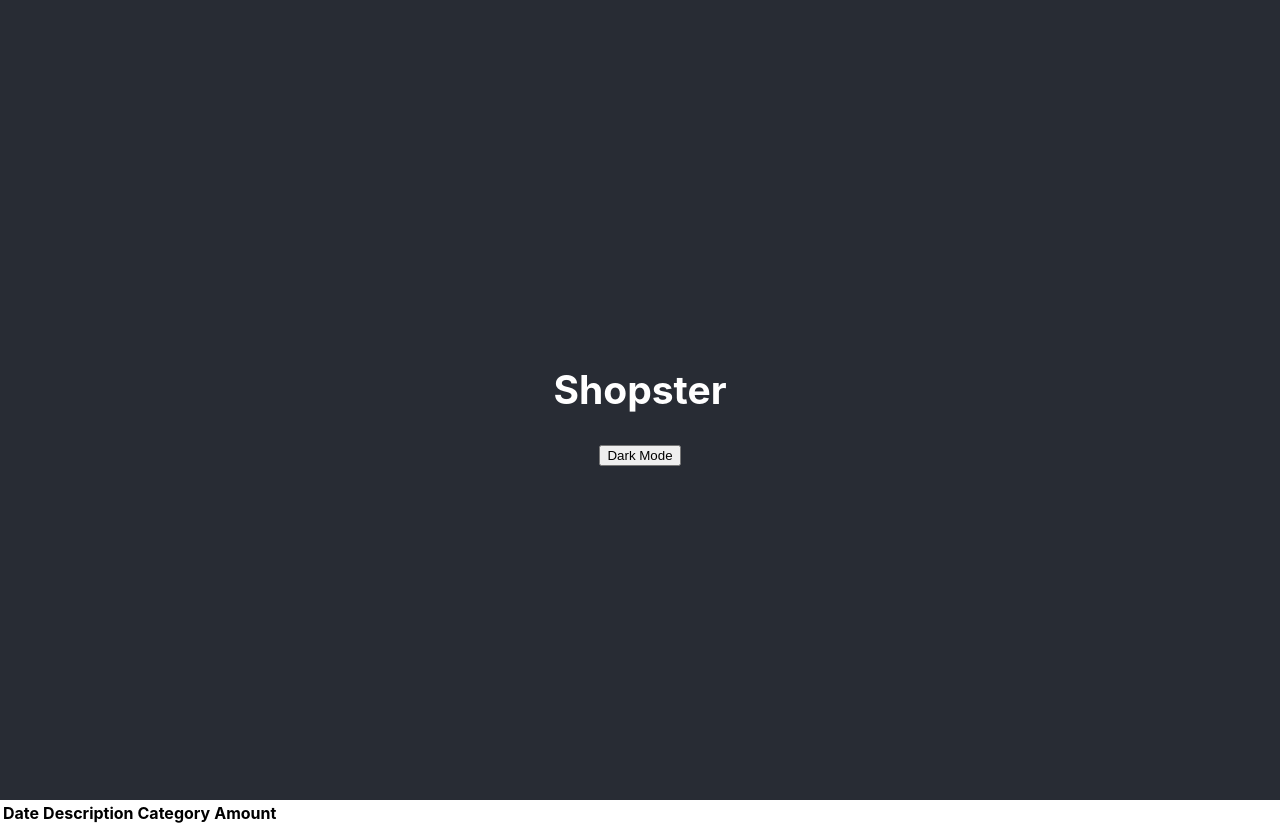
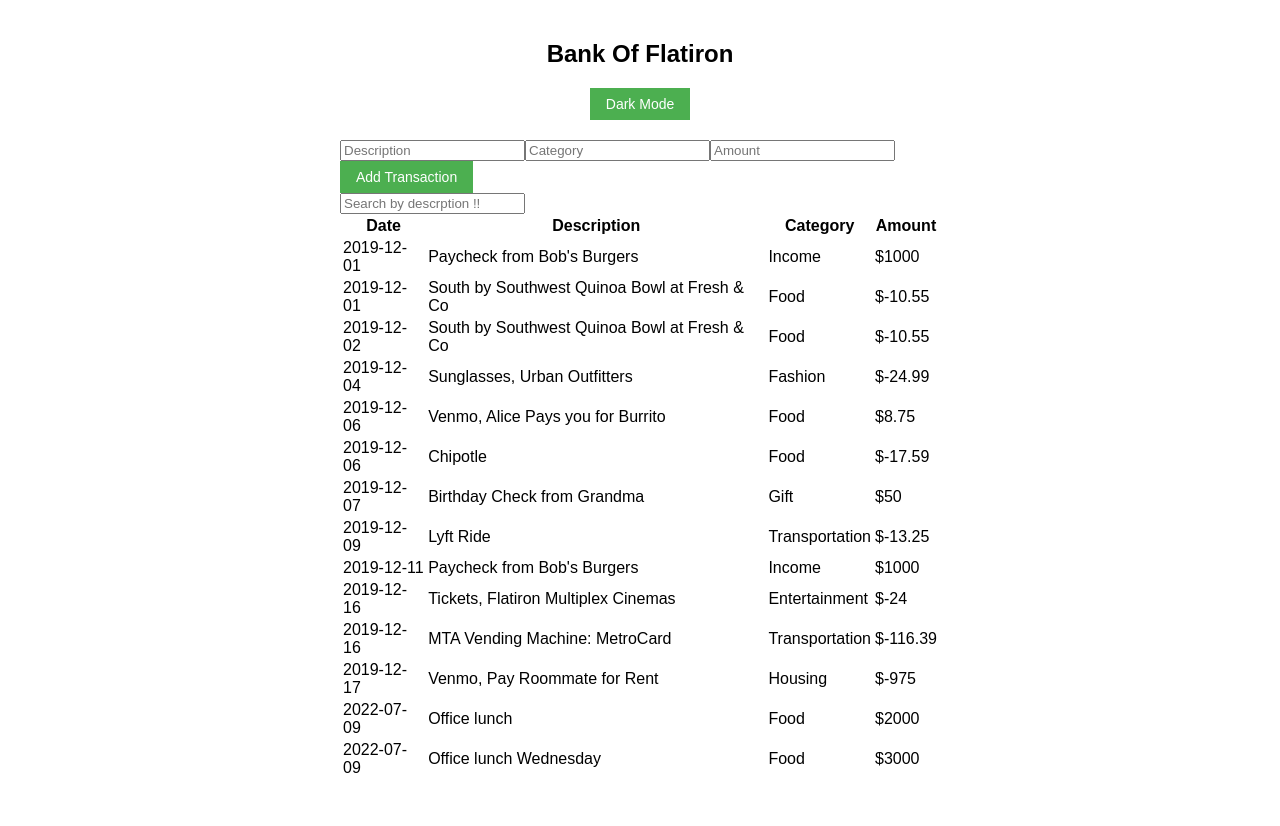
Before and after one commit to MeshackPatrick/reactApp, a React (Create React App) app: page / in a window 1280 px wide. After the commit the page ends 800 px from the top, so only its background shows below. Built offline with nearby package versions, Linux system fonts and the light colour scheme; data requests are answered from the project's data file.

Commit message:
complete search,transaction and trasactionform fetchting data from db

```diff
--- a/package.json
+++ b/package.json
@@ -6,6 +6,7 @@
     "@testing-library/jest-dom": "^5.17.0",
     "@testing-library/react": "^13.4.0",
     "@testing-library/user-event": "^13.5.0",
+    "axios": "^1.4.0",
     "react": "^18.2.0",
     "react-dom": "^18.2.0",
     "react-scripts": "5.0.1",
--- a/src/App.css
+++ b/src/App.css
@@ -1,38 +1,53 @@
 .App {
-  text-align: center;
+  max-width: 600px;
+  margin: 0 auto;
+  padding: 20px;
+  font-family: Arial, sans-serif;
 }
 
-.App-logo {
-  height: 40vmin;
-  pointer-events: none;
+header {
+  text-align: center;
+  margin-bottom: 20px;
 }
 
-@media (prefers-reduced-motion: no-preference) {
-  .App-logo {
-    animation: App-logo-spin infinite 20s linear;
-  }
+h2 {
+  font-size: 24px;
 }
 
-.App-header {
-  background-color: #282c34;
-  min-height: 100vh;
-  display: flex;
-  flex-direction: column;
-  align-items: center;
-  justify-content: center;
-  font-size: calc(10px + 2vmin);
-  color: white;
+.Filter {
+  margin-bottom: 20px;
 }
 
-.App-link {
-  color: #61dafb;
+.Items {
+  list-style: none;
+  padding: 0;
 }
 
-@keyframes App-logo-spin {
-  from {
-    transform: rotate(0deg);
-  }
-  to {
-    transform: rotate(360deg);
-  }
+li {
+  display: flex;
+  justify-content: space-between;
+  align-items: center;
+  padding: 10px 0;
+  border-bottom: 1px solid #ddd;
 }
+
+li.in-cart {
+  background-color: #f5f5f5;
+}
+
+button {
+  background-color: #4caf50;
+  color: white;
+  cursor: pointer;
+  border: none;
+  padding: 8px 16px;
+  font-size: 14px;
+}
+
+.delete-btn {
+  background-color: #f44336;
+}
+
+.delete-btn:hover {
+  background-color: #d32f2f;
+}
--- a/src/App.js
+++ b/src/App.js
@@ -1,15 +1,39 @@
-import React from "react";
+import React,{useState,useEffect} from "react";
 import './App.css';
+import axios from "axios";
 import TransactionTable from "./components/TransactionTable";
+import TransactionForm from "./components/TransactionForm";
+import SearchBar from "./components/SearchBar";
 
 function App() {
+    const [transaction,setTransaction]=useState([])
+    const [filteredTransaction,setFilteredTransaction]=useState([])
+    const [searchTerm,setSearchTerm]=useState("")
+
+    useEffect(()=>{
+        axios.get("http://localhost:3000/transactions").then((response)=>{
+            setTransaction(response.data)
+        })
+    },[])
+    useEffect(()=>{
+        //filter transaction based on search term
+        const  filtered=transaction.filter((transaction)=>
+            transaction.description.toLowerCase().includes(searchTerm.toLowerCase())
+        )
+        setFilteredTransaction(filtered)
+    },[transaction,searchTerm])
+    const handleAddTransaction=(newTransaction)=>{
+        setTransaction([...transaction,newTransaction])
+    }
   return (
     <div className="App">
       <header className="App-header">
-        <h2>Shopster</h2>
+        <h2>Bank Of Flatiron</h2>
         <button>Dark Mode</button>
       </header>
-      <TransactionTable />
+        <TransactionForm onAddTransaction={handleAddTransaction}/>
+        <SearchBar onSearch={setSearchTerm} />
+      <TransactionTable  transaction={filteredTransaction}/>
     </div>
   );
 }
--- /dev/null
+++ b/src/components/SearchBar.js
@@ -0,0 +1,12 @@
+import React from "react";
+
+const  SearchBar=({onSearch})=>{
+    return(
+        <input
+            type="text"
+            placeholder="Search by descrption !!"
+            onChange={(e)=>onSearch(e.target.value)}
+        />
+    )
+}
+export default SearchBar
--- a/src/components/TransactionForm.js
+++ b/src/components/TransactionForm.js
@@ -1 +1,52 @@
-import React from "react";
+import React,{useState} from "react";
+
+const TransactionForm=(onAddTransaction)=>{
+    const [description,setDescription]=useState("")
+    const [category,setCategory]=useState("")
+    const [amount,setAmount]=useState("")
+
+    const handleSubmit=(e)=>{
+        e.preventDefault()
+        // create a new transaction
+        const newTransaction={
+            id:Date.now(),
+            date:new Date().toISOString(),
+            description,
+            category,
+            amount: parseFloat(amount),
+        }
+        //call the old transaction function from parent component
+        onAddTransaction(newTransaction)
+        // reset form fields
+        setDescription("")
+        setCategory("")
+        setAmount("")
+    }
+    return(
+        <form onSubmit={handleSubmit}>
+            <input
+                type="text"
+                placeholder="Description"
+                value={description}
+                onChange={(e)=>setDescription(e.target.value)}
+            />
+
+            <input
+                type="text"
+                placeholder="Category"
+                value={category}
+                onChange={(e)=>setCategory(e.target.value)}
+            />
+
+            <input
+                type="number"
+                placeholder="Amount"
+                value={amount}
+                onChange={(e)=>setAmount(e.target.value)}
+            />
+
+            <button type="submit">Add Transaction</button>
+        </form>
+    )
+}
+export default  TransactionForm
--- a/src/components/TransactionTable.js
+++ b/src/components/TransactionTable.js
@@ -1,5 +1,5 @@
 import React from "react";
-const TransactionTable=()=>{
+const TransactionTable=({transaction})=>{
     return(
         <table>
             <thead>
@@ -10,7 +10,16 @@ const TransactionTable=()=>{
                 <th>Amount</th>
             </tr>
             </thead>
-            <tbody></tbody>
+            <tbody>
+            {transaction.map((transaction)=>
+                <tr key={transaction.id}>
+                    <td>{transaction.date}</td>
+                    <td>{transaction.description}</td>
+                    <td>{transaction.category}</td>
+                    <td>${transaction.amount}</td>
+                </tr>
+            )}
+            </tbody>
         </table>
     )
 }
```
Also changed, not shown: db.json (renamed from src/db.json), 1 other file (tests, documents, lock files or other folders).
